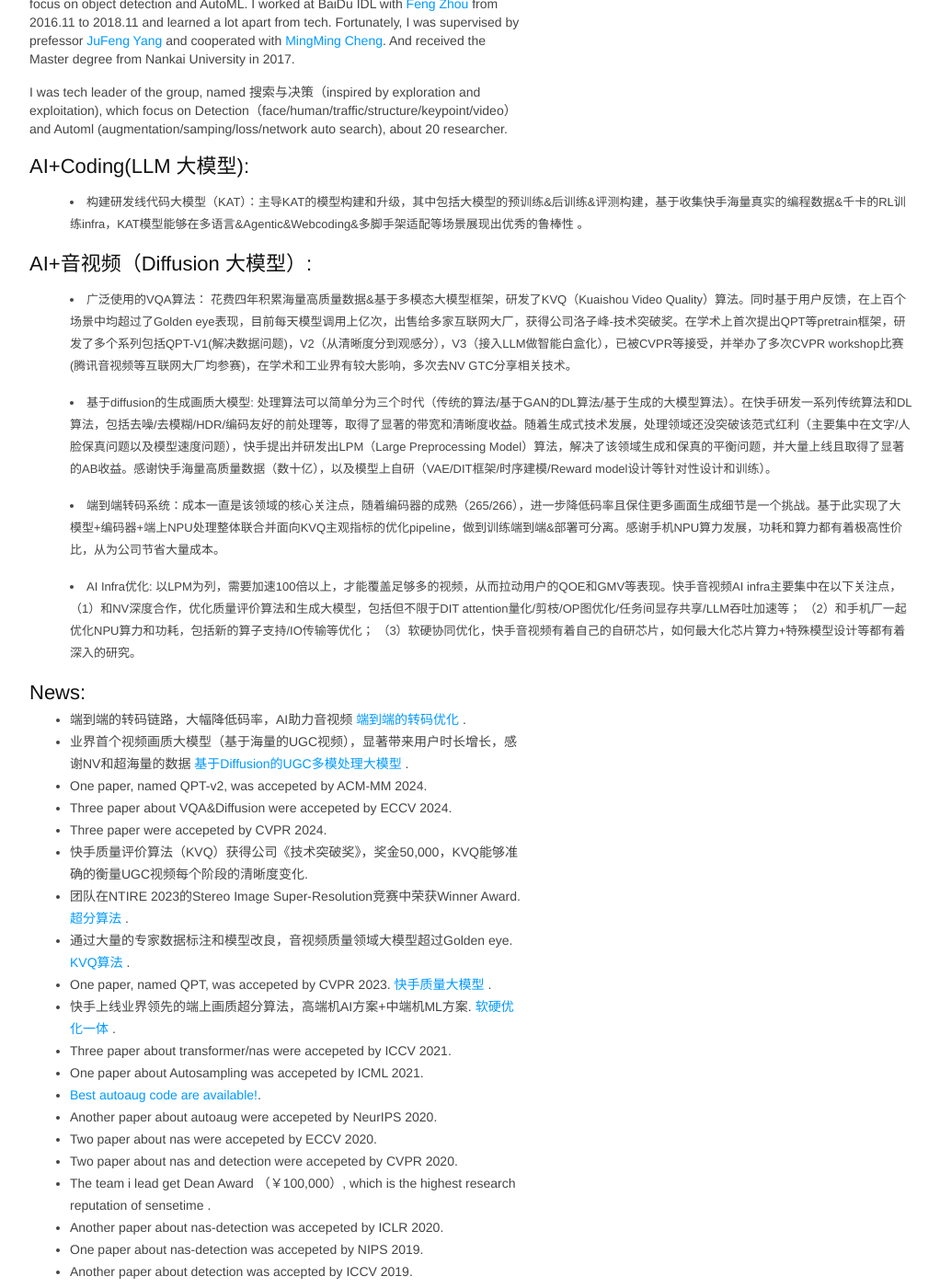
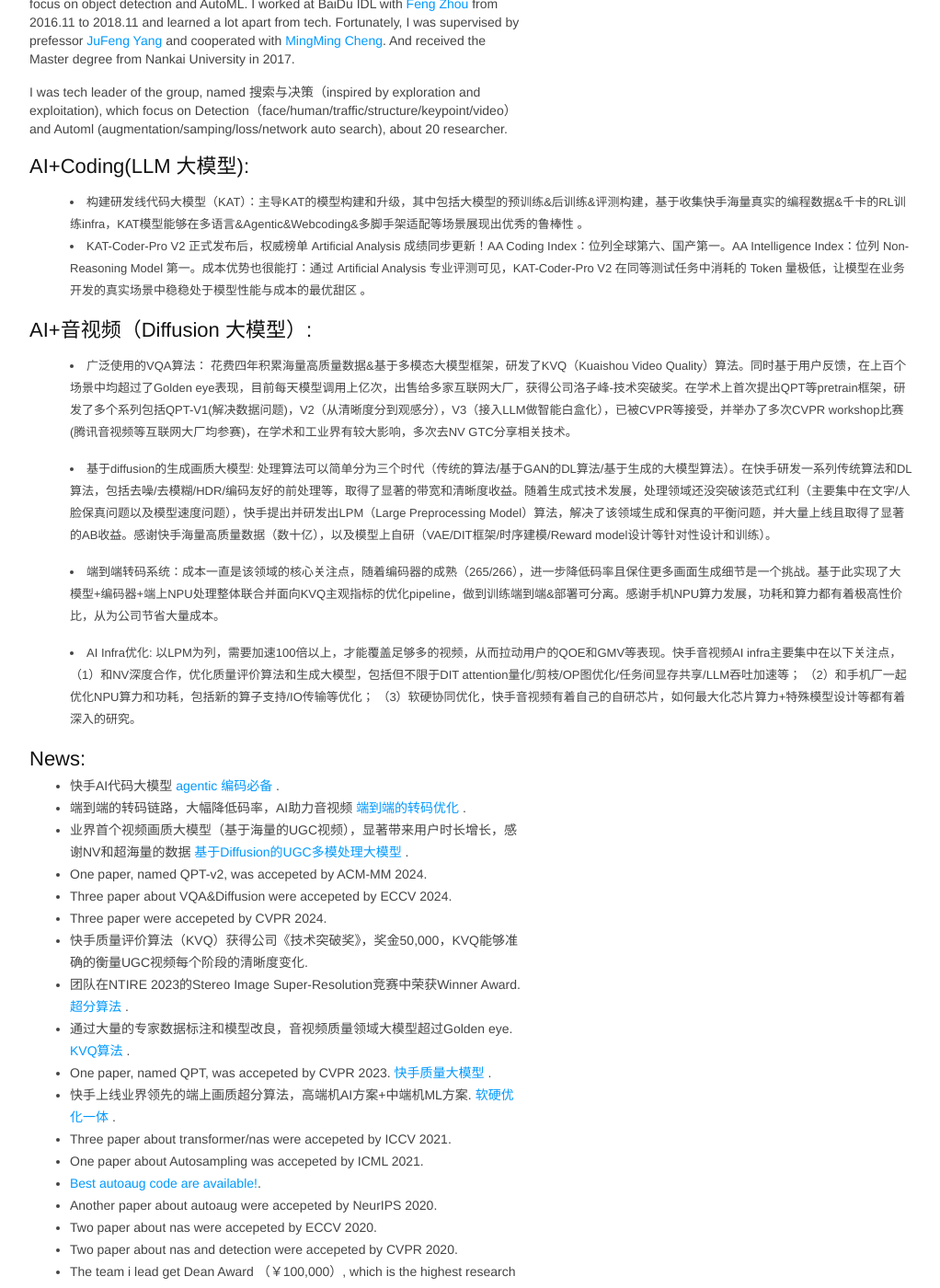
Before and after one commit to msunming/msunming.github.io, a Jekyll site: the page index.html, which Jekyll copies as it is, in a window 1280 px wide and 1400 px high, scrolled down 664 px. Shown: the whole window at 92% size, without its empty margins (128-1150 px from the left). Built offline with Jekyll 4.4.1, drawn with Linux system fonts in a browser that asks for light colours; some of the changed text lies outside the part shown.

Commit message:
Update index.html

```diff
--- a/index.html
+++ b/index.html
@@ -468,6 +468,7 @@ pre .markdown .emphasis {
 		<h2>AI+Coding(LLM 大模型):</h2>
 		<p>
 	    	<li> 构建研发线代码大模型（KAT）：主导KAT的模型构建和升级，其中包括大模型的预训练&后训练&评测构建，基于收集快手海量真实的编程数据&千卡的RL训练infra，KAT模型能够在多语言&Agentic&Webcoding&多脚手架适配等场景展现出优秀的鲁棒性 。 </li>
+			<li> KAT-Coder-Pro V2 正式发布后，权威榜单 Artificial Analysis 成绩同步更新！AA Coding Index：位列全球第六、国产第一。AA Intelligence Index：位列 Non-Reasoning Model 第一。成本优势也很能打：通过 Artificial Analysis 专业评测可见，KAT-Coder-Pro V2 在同等测试任务中消耗的 Token 量极低，让模型在业务开发的真实场景中稳稳处于模型性能与成本的最优甜区 。 </li>
 		</p>
 
 		<h2>AI+音视频（Diffusion 大模型）:</h2>
@@ -492,6 +493,7 @@ pre .markdown .emphasis {
 
 	        <h2>News:</h2>
 		<ul>
+		<li> 快手AI代码大模型 <a href="https://mp.weixin.qq.com/s/NLsNjSpVIRyZaFxKJ0D-Fw"> agentic 编码必备 </a> .</li>
 	    <li> 端到端的转码链路，大幅降低码率，AI助力音视频 <a href="https://arxiv.org/abs/2412.13508"> 端到端的转码优化 </a> .</li>
 	    <li> 业界首个视频画质大模型（基于海量的UGC视频），显著带来用户时长增长，感谢NV和超海量的数据 <a href="https://mp.weixin.qq.com/s/zRUoL2eJaOS2wIcB_xiQkg"> 基于Diffusion的UGC多模处理大模型 </a> .</li>
 	    <li> One paper, named QPT-v2,  was accepeted by ACM-MM 2024.</li>
@@ -527,6 +529,15 @@ pre .markdown .emphasis {
 		</div>
 	       <h2>Publication</h2>
 		<!-- -->
+
+		<blockquote>
+			<p><a href="https://arxiv.org/pdf/2603.27703">
+			KAT-Coder-V2 Technical Report.</a><br />
+			KwaiKAT Team. <br /></p>
+		</blockquote>
+
+		<!-- -->
+
 		<blockquote>
 			<p><a href="https://openreview.net/pdf?id=JPTpUGJDGY">
 			Visual Autoregressive Modeling for Image Super-Resolution.</a><br />
```
